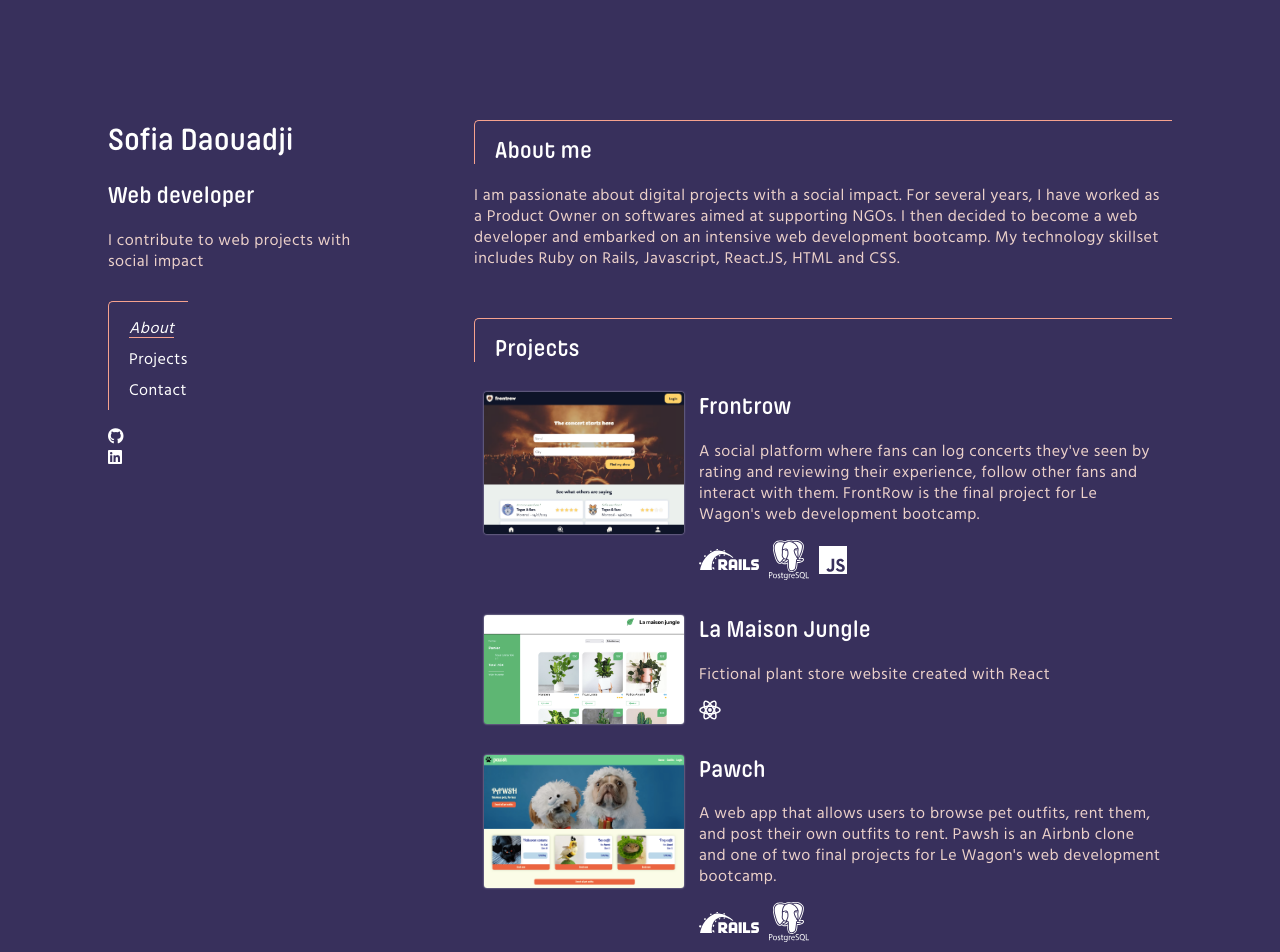
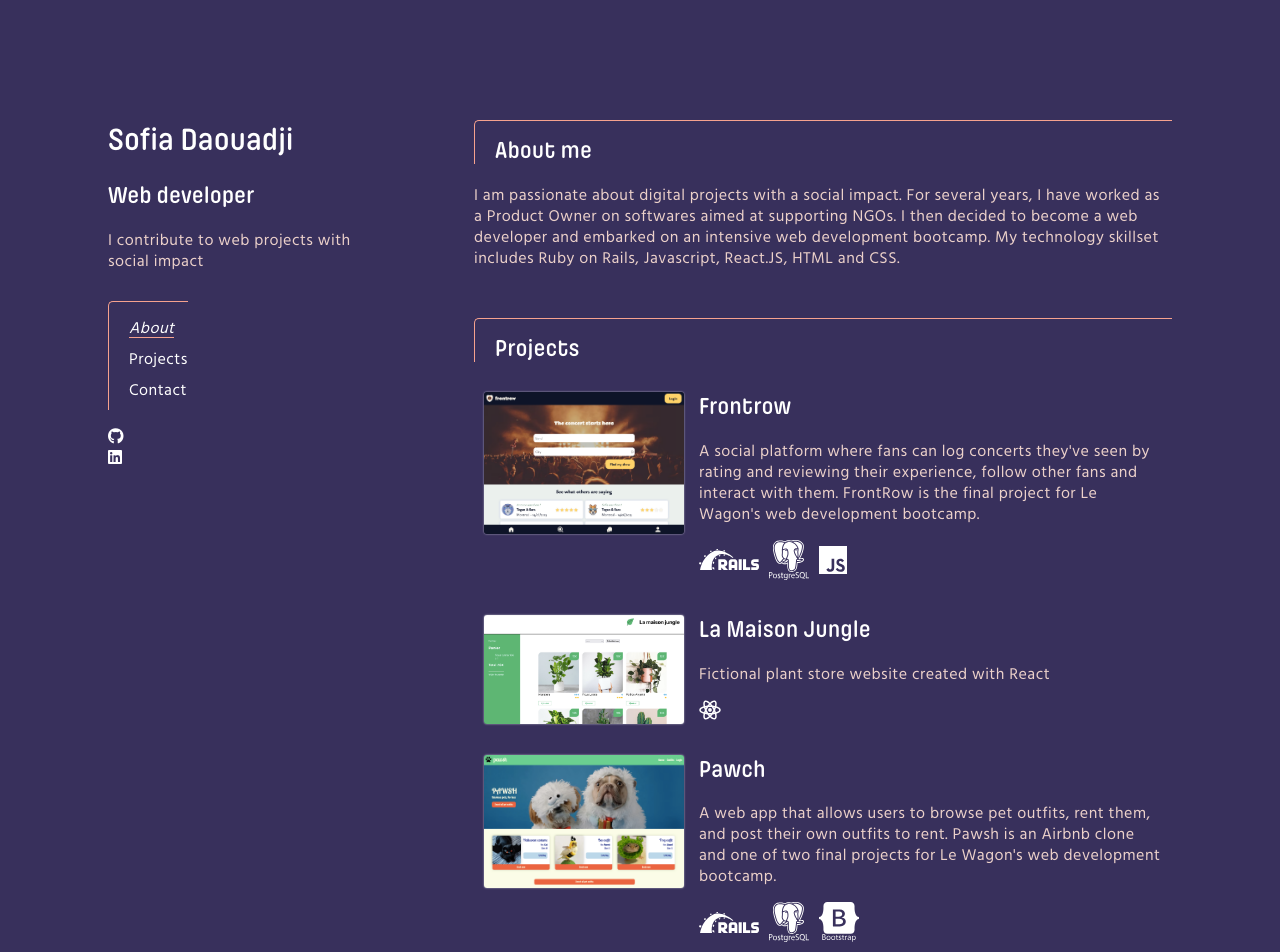
Before and after one commit to daouasof/my-portfolio, a React (Create React App) app: page / in a window 1280 px wide. Shown: the top 952 px of the page. Built offline with nearby package versions, Linux system fonts and the light colour scheme.

Commit message:
added bootstap to Pawwch

```diff
--- a/src/components/Main.jsx
+++ b/src/components/Main.jsx
@@ -6,6 +6,7 @@ import Pawch from '../assets/images/Pawch.png';
 import Rails from '../assets/images/Rails.svg';
 import React from '../assets/images/React.svg';
 import JS from '../assets/images/JS.svg';
+import Bootstrap from '../assets/images/Bootstrap.svg';
 import PostgreSQL from '../assets/images/PostgreSQL.svg';
 
 function Main() {
@@ -49,6 +50,7 @@ function Main() {
           stack={[
             { stackname: 'Rails', source: Rails },
             { stackname: 'postgreSQL', source: PostgreSQL },
+            { stackname: 'Bootstrap', source: Bootstrap },
           ]}
         />
       </div>
--- a/src/styles/Project.css
+++ b/src/styles/Project.css
@@ -47,7 +47,7 @@
 }
 
 .stack_list img {
-  max-height: 50px;
+  max-height: 40px;
 }
 
 span {
```
Also changed, not shown: src/assets/images/Bootstrap.svg (added).
